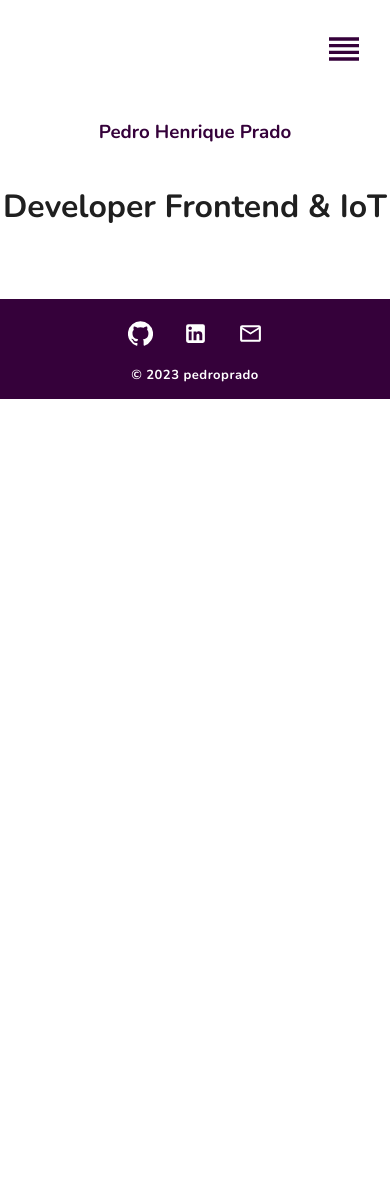
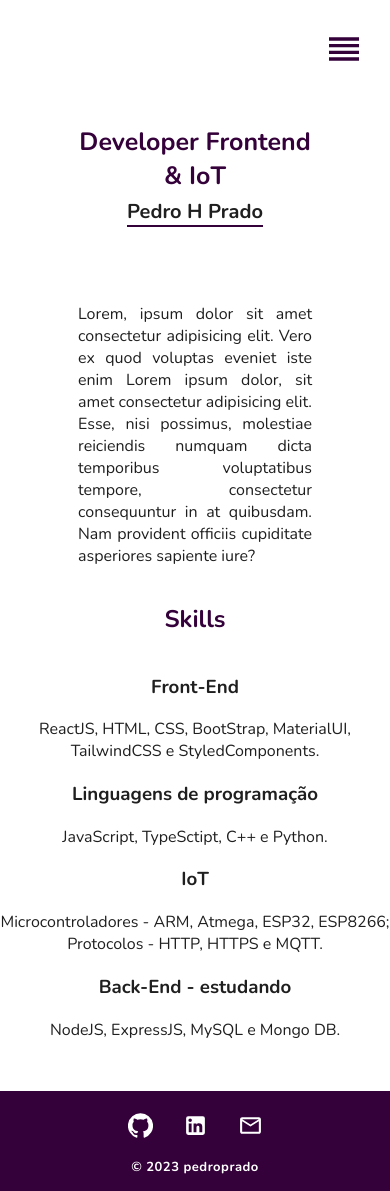
Before and after one commit to Pedrohprado/portfolio_pedro_react, a React (Vite) app: page / in a window 390 px wide. Before the commit the page ends 844 px from the top, so only its background shows below. Built offline with nearby package versions, Linux system fonts and the light colour scheme.

Commit message:
add more information for home.jsx and styles

```diff
--- a/index.html
+++ b/index.html
@@ -7,7 +7,7 @@
   <link rel="preconnect" href="https://fonts.googleapis.com">
   <link rel="preconnect" href="https://fonts.gstatic.com" crossorigin>
   <link href="https://fonts.googleapis.com/css2?family=Nunito:wght@300;400;500;700&display=swap" rel="stylesheet">
-  <title>React Portfolio</title>
+  <title>Pedro Prado</title>
 </head>
 
 <body>
--- a/package.json
+++ b/package.json
@@ -14,6 +14,7 @@
     "@material-ui/icons": "^4.11.3",
     "react": "^18.2.0",
     "react-dom": "^18.2.0",
+    "react-icons": "^4.10.1",
     "react-router-dom": "^6.14.1",
     "react-vertical-timeline-component": "^3.6.0"
   },
--- a/src/components/Navbar.jsx
+++ b/src/components/Navbar.jsx
@@ -24,8 +24,8 @@ export default function Navbar() {
       </div>
       <div className="links">
         <Link to="/"> Home </Link>
-        <Link to="/experience"> Experience </Link>
-        <Link to="/projects" className='lastLink'> Projects </Link>
+        <Link to="/experience"> Experiência </Link>
+        <Link to="/projects" className='lastLink'> Projetos </Link>
       </div>
     </div>
   )
--- a/src/pages/Home.jsx
+++ b/src/pages/Home.jsx
@@ -1,12 +1,40 @@
 import React from 'react'
 import '../styles/Home.css'
+import { FaRegHandPeace } from 'react-icons/fa'
 
 export default function Home() {
   return (
     <div className='home'>
-      <h2>Pedro Prado</h2>
-      <h3>Pedro Henrique Prado</h3>
-      <h1>Developer Frontend & IoT</h1>
+      <div className="about">
+        <h3 className='mobileDesc'>Developer Frontend & IoT</h3>
+        <p className='mobileName'>Pedro H Prado</p>
+
+        <h2>Oi <FaRegHandPeace /> <span>eu sou o Pedro Prado</span></h2>
+        <h1>Developer FrontEnd & IoT</h1>
+        <p>Lorem, ipsum dolor sit amet consectetur adipisicing elit. Vero ex quod voluptas eveniet iste enim Lorem ipsum dolor, sit amet consectetur adipisicing elit. Esse, nisi possimus, molestiae reiciendis numquam dicta temporibus voluptatibus tempore, consectetur consequuntur in at quibusdam. Nam provident officiis cupiditate asperiores sapiente iure?</p>
+      </div>
+      <div className="skills">
+      <h2>Skills</h2>
+        <div className="list">
+          <div className="item">
+            <h3>Front-End</h3>
+            <span>ReactJS, HTML, CSS, BootStrap, MaterialUI, TailwindCSS e StyledComponents.</span>
+          </div>
+          <div className="item">
+            <h3>Linguagens de programação</h3>
+            <span>JavaScript, TypeSctipt, C++ e Python.</span>
+          </div>
+          <div className="item">
+            <h3>IoT</h3>
+            <span>Microcontroladores - ARM, Atmega, ESP32, ESP8266;</span>
+            <span>Protocolos - HTTP, HTTPS e MQTT.</span>
+          </div>
+          <div className="item">
+            <h3>Back-End - estudando</h3>
+            <span>NodeJS, ExpressJS, MySQL e Mongo DB.</span>
+          </div>
+        </div>
+      </div>
     </div>
   )
 }
--- a/src/styles/Home.css
+++ b/src/styles/Home.css
@@ -1,32 +1,113 @@
-.home{
+.home {
     display: flex;
     flex-direction: column;
     align-items: center;
     color: #1f1f1f;
 }
 
-.home h2 {
+.about {
+    display: flex;
+    flex-direction: column;
+    align-items: center;
+    color: #1f1f1f;
+    width: 60%;
+}
+
+.home .about h2 {
     position: relative;
-    top: 55px;
-    right: 100px;
+    top: 48px;
+    right: 28px;
 
     color: #35013A;
-    letter-spacing: 4px;
+    letter-spacing: 1px;
 }
 
-.home h3 {
+.home .about p {
+    text-align:justify;
+}
+
+.home .about h2 svg {
+    width: 24px;
+    height: 24px;
+}
+
+.home .about h2 span {
+    margin-left: 10px;
+}
+
+.home .about h3 {
     display: none;
     top: 55px;
 }
 
+.about .mobileName {
+    display: none;
+}
+
+
+.skills {
+    display: flex;
+    flex-direction: column;
+    align-items: center;
+    justify-content: center;
+    width: 80%;
+}
+
+.skills h2 {
+    color: #35013A;
+}
+
+.skills .list {
+    list-style: none;
+    display: flex;
+    flex-direction: column;
+    align-items: flex-start;
+}
+
+.skills .list .item {
+    display: flex;
+    flex-direction: column;
+    align-items: flex-start;
+}
+
 @media only screen and (max-width:800px) {
-    .home h2 {
+
+    .home .about h2,
+    .home .about h1 {
         display: none;
     }
 
-    .home h3 {
-        transition: 2s;
+    .home .about .mobileDesc {
         display: flex;
         color: #35013A;
+
+        font-size: 25px;
+    }
+
+    .home .about .mobileName {
+        display: block;
+
+        font-weight: bold;
+        font-size: 20px;
+        position: relative;
+        bottom: 40px;
+
+
+        border-bottom: 2px solid #35013A;
+    }
+
+    .skills {
+        width: 100%;
+        align-items: center;
+    }
+
+    .skills .list {
+        display: flex;
+        align-items: center;
+    }
+
+    .skills .list .item {
+        width: 100%;
+        align-items: center;
     }
 }
```
Also changed, not shown: 1 other file (tests, documents, lock files or other folders).
